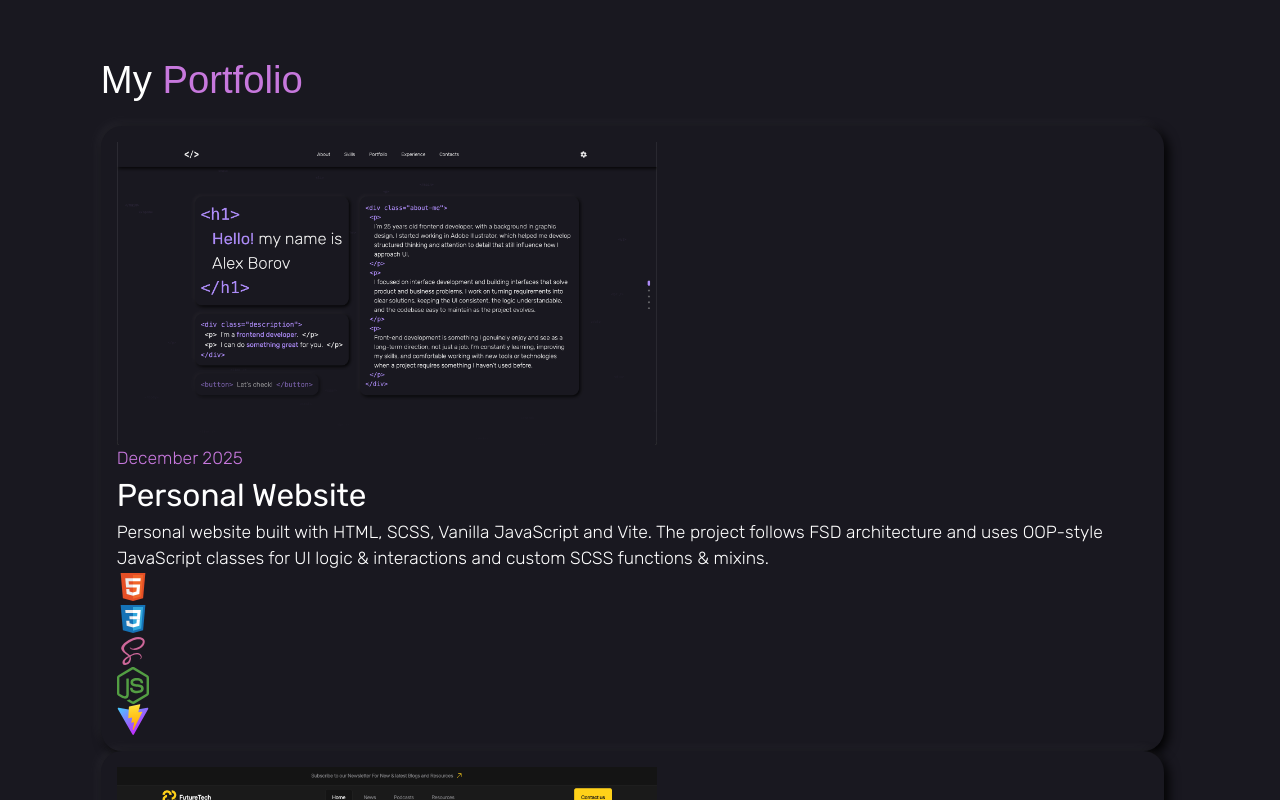
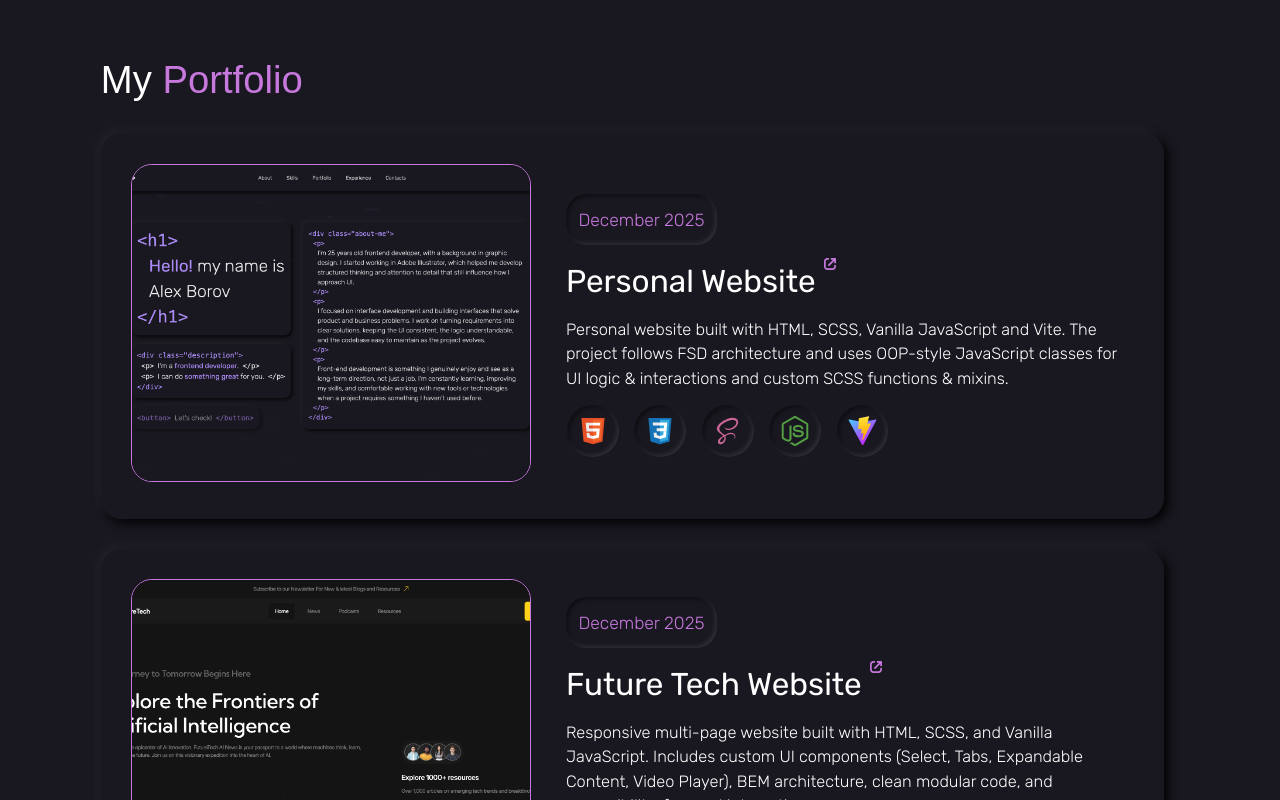
Before and after one commit to alexborovdev/personal-website, a React (Vite) app: page / in a window 1280 px wide. Shown: the part 1940-2740 px from the top of the page. Built offline with nearby package versions, Linux system fonts and the light colour scheme; a web font is replaced by a local one.

Commit message:
feat: add Portfolio styles

```diff
--- a/src/sections/Portfolio/Portfolio.module.scss
+++ b/src/sections/Portfolio/Portfolio.module.scss
@@ -0,0 +1,120 @@
+@use '@/shared/tools' as *;
+
+.portfolio {
+}
+
+.content {
+}
+
+.mainTitle {
+  margin-bottom: rem(25);
+}
+
+.list {
+  display: flex;
+  flex-direction: column;
+  row-gap: rem(30);
+}
+
+.item {
+  display: grid;
+  grid-template-columns: 40% auto;
+  align-items: center;
+  column-gap: fluid(40, 25);
+  padding-block: fluid(8, 6);
+  padding: fluid(32.5, 25) !important;
+
+  @include mobile {
+    grid-template-columns: auto;
+    row-gap: fluid(40, 25);
+  }
+}
+
+.left {
+  &Inner {
+  }
+}
+
+.leftLink {
+  padding: rem(1);
+  height: 320px;
+}
+
+.leftImage {
+  width: 100%;
+  height: 100%;
+  object-fit: cover;
+  object-position: 50% 0;
+  border: var(--border-thin);
+  border-color: var(--color-accent);
+  border-radius: var(--border-radius);
+  transition-duration: var(--transition-duration);
+
+  @include hover {
+    transform: scale(1.015);
+  }
+}
+
+.right {
+  &Inner {
+    display: flex;
+    flex-direction: column;
+    align-items: flex-start;
+    row-gap: rem(12.5);
+  }
+}
+
+.date {
+  padding: rem(12.5);
+  border-radius: var(--border-radius);
+  box-shadow: var(--box-shadow-inset);
+}
+
+.title {
+  position: relative;
+}
+
+.link {
+  &::after {
+    --size: 0.4em;
+    mask: url(../../assets/icons/link.svg) center / contain no-repeat;
+    -webkit-mask: url(../../assets/icons/link.svg) center / contain no-repeat;
+    background-color: var(--color-accent);
+    content: "";
+    height: var(--size);
+    margin-left: .25em;
+    width: var(--size);
+  }
+}
+
+.description {
+  font-size: fluid(18, 14);
+}
+
+.technologies {
+  &List {
+    display: flex;
+    flex-wrap: wrap;
+    gap: fluid(16, 10);
+  }
+
+  &Item {
+    display: flex;
+    align-items: center;
+    justify-content: center;
+    padding: fluid(12, 10);
+    box-shadow: var(--box-shadow-inset);
+    border: var(--border);
+    border-color: transparent;
+    border-radius: 50%;
+    transition-duration: var(--transition-duration);
+
+    @include hover {
+      border-color: var(--color-accent);
+    }
+  }
+
+  &Image {
+    @include square(fluid(32, 26));
+  }
+}
```
